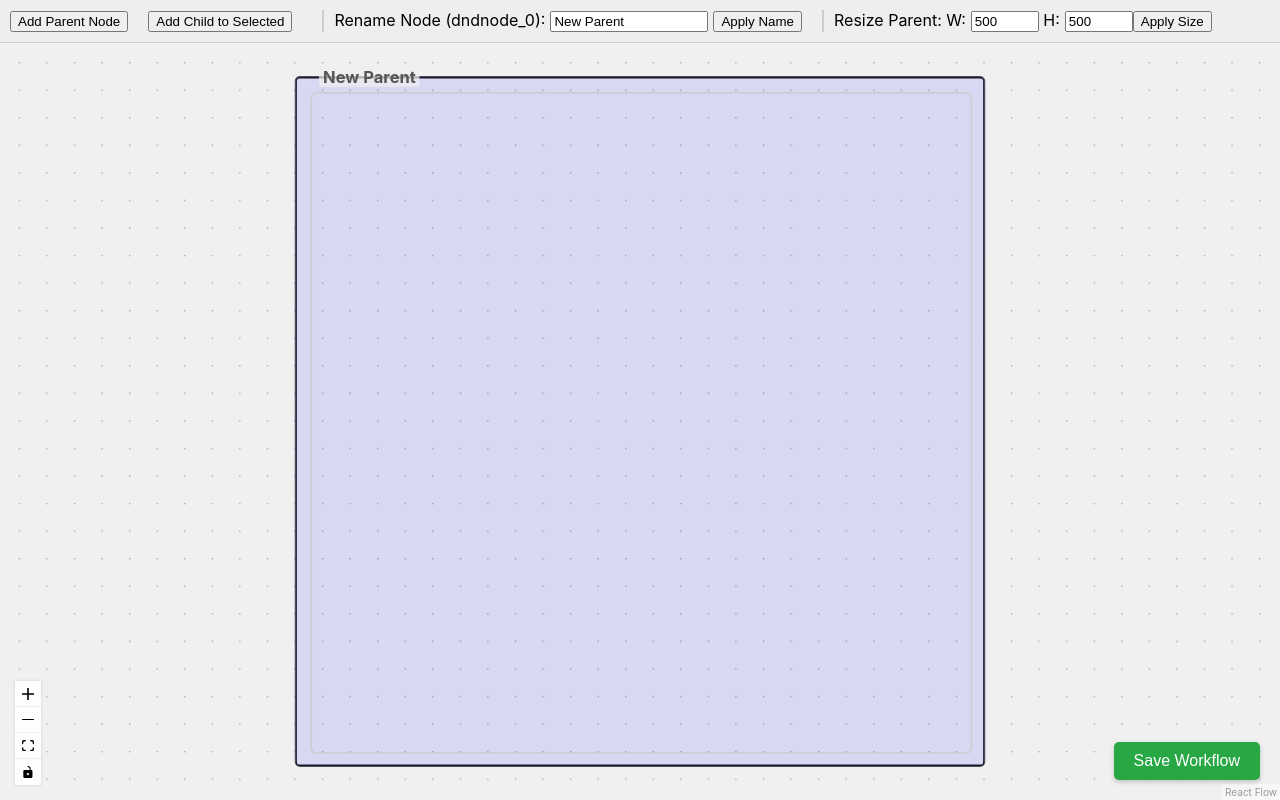
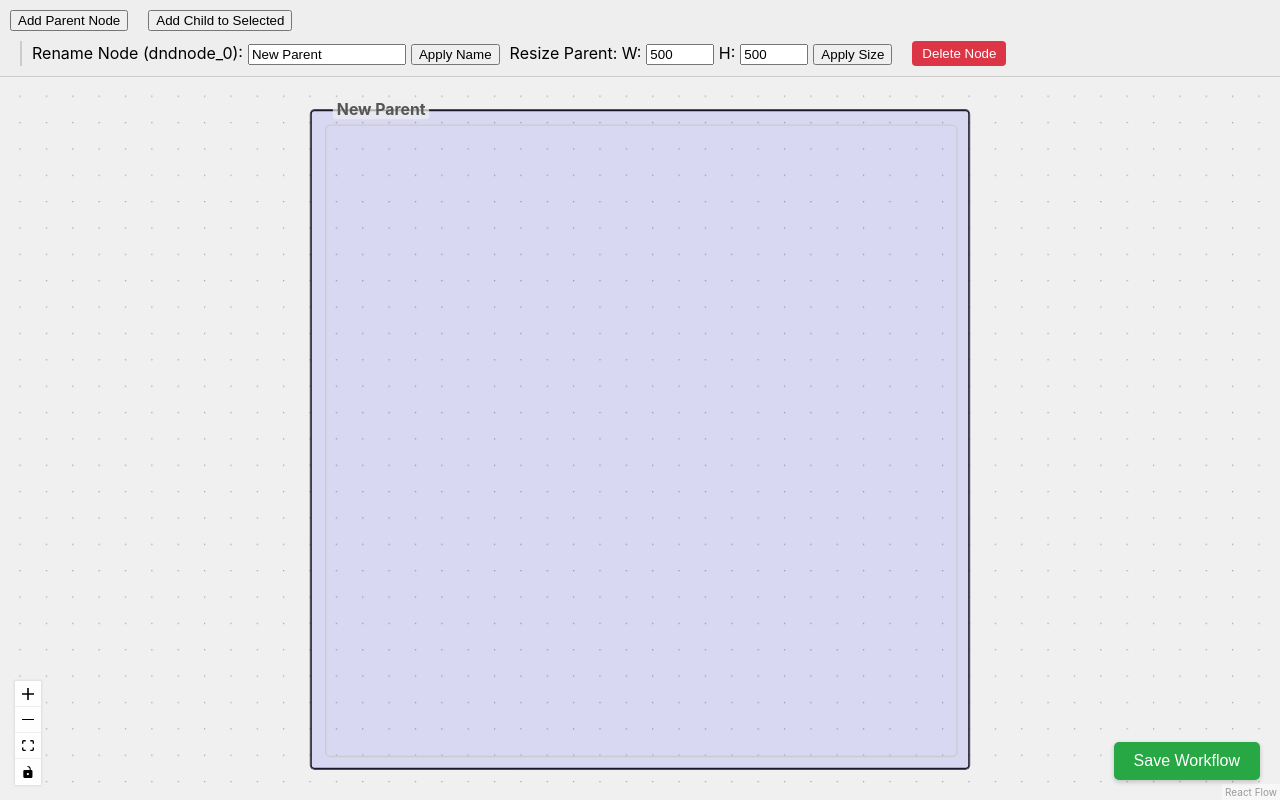
Before and after one commit to rasingollam/React-Flow-Tutorial, a React (Create React App) app in the folder workflow_testing/: page /design in a window 1280 px wide. Both pictures are taken after a click on the button "Add Parent Node". Built offline with nearby package versions, Linux system fonts and the light colour scheme.

Commit message:
feat: Add delete functionality for selected nodes and enhance edit controls UI

```diff
--- a/workflow_testing/src/workflow/DesignWorkflows.js
+++ b/workflow_testing/src/workflow/DesignWorkflows.js
@@ -1,4 +1,4 @@
-import React, { useState, useCallback, useRef, useEffect, useMemo } from 'react';
+import React, { useState, useCallback, useRef, useEffect } from 'react';
 import {
   ReactFlow,
   addEdge,
@@ -39,6 +39,15 @@ const saveButtonStyle = {
   border: 'none',
   borderRadius: '5px',
   boxShadow: '0 2px 5px rgba(0,0,0,0.2)',
+};
+const deleteButtonStyle = {
+    backgroundColor: '#dc3545', // Red color
+    color: 'white',
+    padding: '5px 10px',
+    border: 'none',
+    borderRadius: '4px',
+    cursor: 'pointer',
+    marginLeft: '10px',
 };
 
 
@@ -238,6 +247,32 @@ function DesignWorkflows() {
   }, [selectedNodeId, renameInput, setNodes]); // Add dependencies
 
 
+  // Function to handle deleting the selected node
+  const handleDeleteNode = useCallback(() => {
+    if (!selectedNodeId) {
+      console.log("Delete failed: No node selected.");
+      return;
+    }
+
+    console.log(`Attempting to delete node ${selectedNodeId}`);
+
+    // Remove the selected node
+    setNodes((nds) => nds.filter((node) => node.id !== selectedNodeId));
+
+    // Remove edges connected to the selected node
+    setEdges((eds) =>
+      eds.filter(
+        (edge) => edge.source !== selectedNodeId && edge.target !== selectedNodeId
+      )
+    );
+
+    // Clear selection state manually since the node is gone
+    setSelectedNodeId(null);
+    // No need to clear other inputs here, useEffect will handle it when selectedNodeId becomes null
+
+  }, [selectedNodeId, setNodes, setEdges]); // Add dependencies
+
+
   // Function to handle saving the workflow with specific data structure
   const handleSave = useCallback(() => {
     const parentNodesData = [];
@@ -305,9 +340,11 @@ function DesignWorkflows() {
            {selectedNodeId ? 'Add Child to Selected' : 'Add Node'}
         </button>
 
-        {/* Rename Controls - Visible when any node is selected */}
+        {/* Edit Controls Container - Visible when any node is selected */}
         {selectedNodeId && (
-          <div style={{ borderLeft: '2px solid #ccc', paddingLeft: '10px', marginLeft: '10px' }}>
+          <div style={{ borderLeft: '2px solid #ccc', paddingLeft: '10px', marginLeft: '10px', display: 'flex', alignItems: 'center', gap: '10px', flexWrap: 'wrap' }}>
+            {/* Rename Controls */}
+            <div>
               <span>Rename Node ({selectedNodeId}):</span>
               <input
                 type="text"
@@ -317,11 +354,10 @@ function DesignWorkflows() {
               />
               <button onClick={handleRenameNode} style={{ marginLeft: '5px' }}>Apply Name</button>
             </div>
-        )}
 
             {/* Resize Controls - Visible only when a group node is selected */}
             {selectedNodeIsGroup && (
-          <div style={{ borderLeft: '2px solid #ccc', paddingLeft: '10px', marginLeft: '10px' }}>
+              <div>
                 <span>Resize Parent:</span>
                 <label> W:
                   <input
@@ -329,7 +365,7 @@ function DesignWorkflows() {
                     value={widthInput}
                     onChange={(e) => setWidthInput(e.target.value)}
                     style={inputStyles}
-                min="10" // Example minimum
+                    min="10"
                   />
                 </label>
                 <label> H:
@@ -338,10 +374,17 @@ function DesignWorkflows() {
                     value={heightInput}
                     onChange={(e) => setHeightInput(e.target.value)}
                     style={inputStyles}
-                min="10" // Example minimum
+                    min="10"
                   />
                 </label>
-            <button onClick={handleParentResize}>Apply Size</button>
+                <button onClick={handleParentResize} style={{ marginLeft: '5px' }}>Apply Size</button>
+              </div>
+            )}
+
+            {/* Delete Button */}
+            <button onClick={handleDeleteNode} style={deleteButtonStyle}>
+              Delete Node
+            </button>
           </div>
         )}
 
```
Lines whose indentation alone changed are shown as unchanged.
